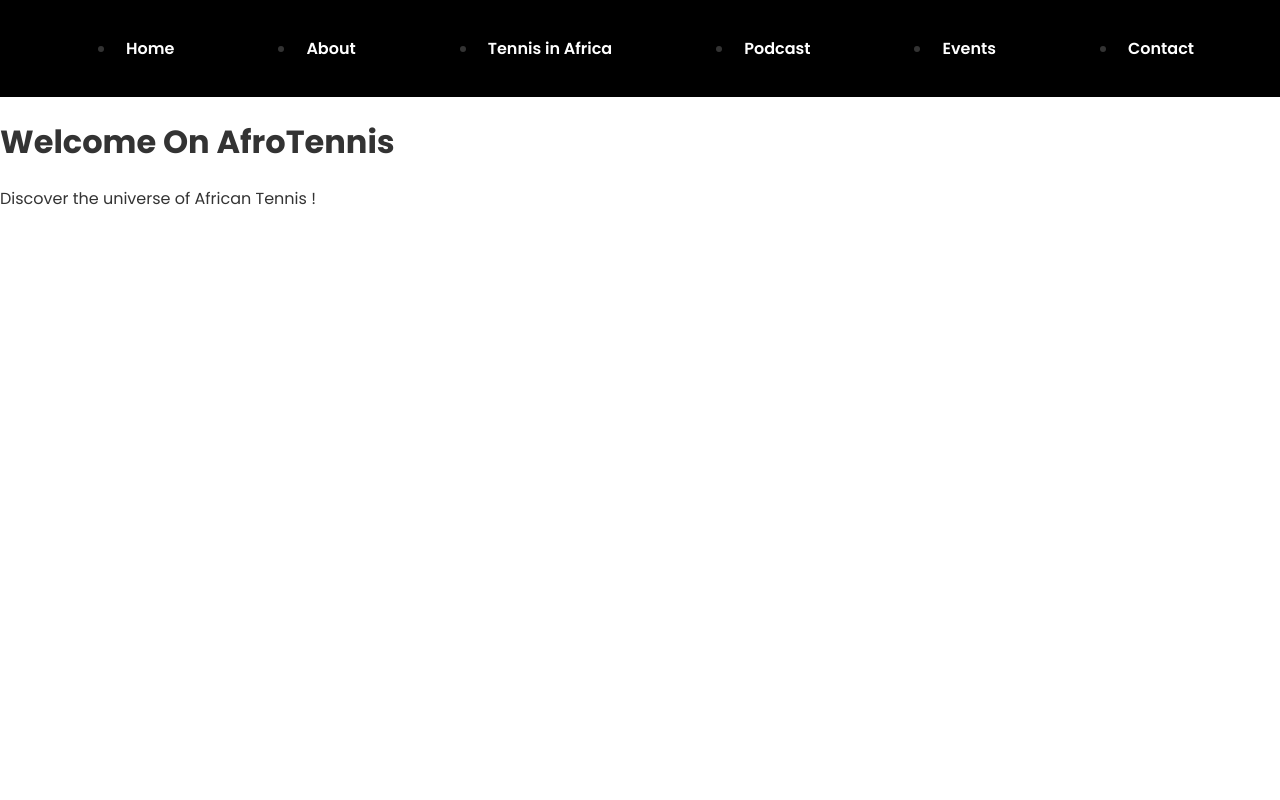
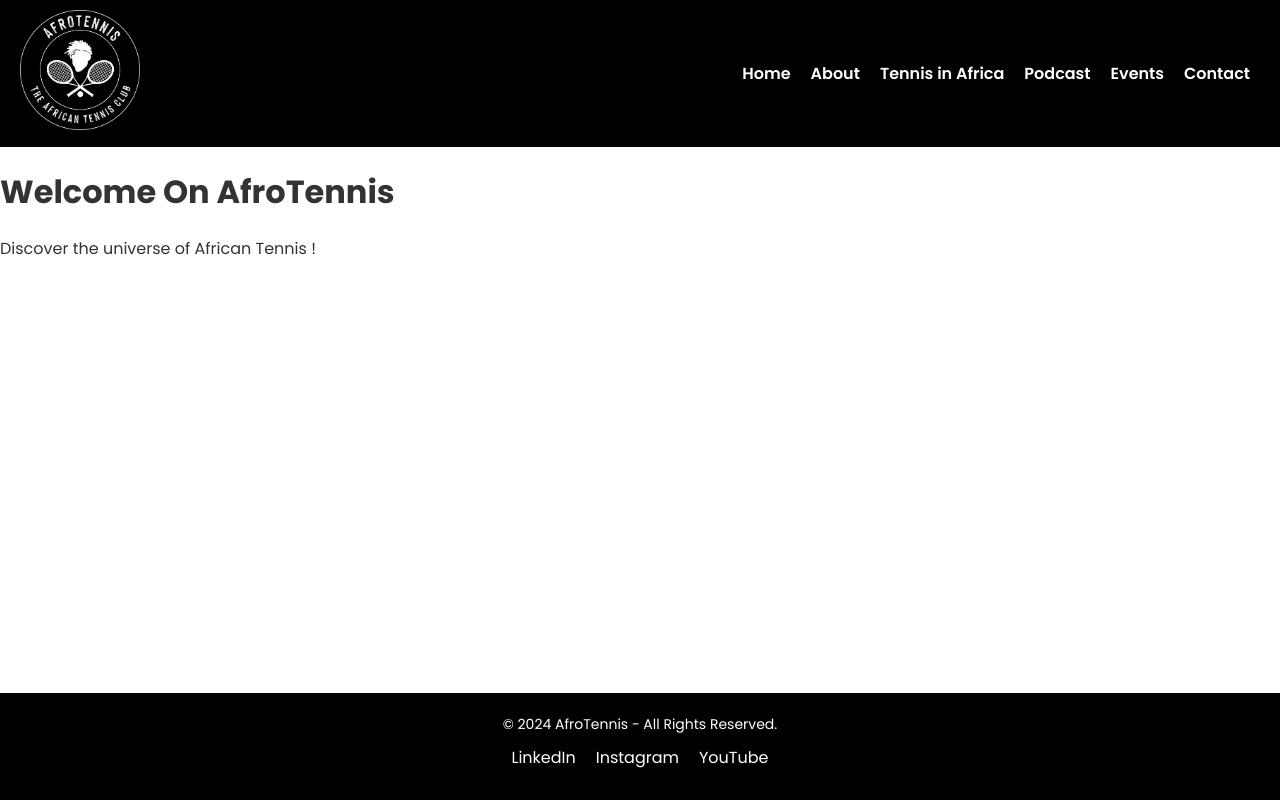
Before and after one commit to Matt0107/afrotennis, a React (Create React App) app: page / in a window 1280 px wide. Built offline with nearby package versions, Linux system fonts and the light colour scheme.

Commit message:
structure done

```diff
--- a/src/App.css
+++ b/src/App.css
@@ -6,6 +6,20 @@
   box-sizing: border-box;
   background-color: #fff;
   color: #333;
+}
+html, body {
+  height: 100%;
+  margin: 0;
+}
+
+.site-container {
+  display: flex;
+  flex-direction: column;
+  min-height: 100vh; /* Full height of the viewport */
+}
+
+.content-wrap {
+  flex: 1; /* Take up remaining space to push footer to the bottom */
 }
 
 a {
@@ -33,25 +47,28 @@
 /* Navigation Menu (Desktop version) */
 nav.desktop {
   display: flex;
-  justify-content: space-around;
-  list-style: none;
-  padding: 20px;
+  justify-content: space-between;
+  align-items: center;
+  padding: 10px 20px;
   background-color: #000;
-  position: relative; /* Desktop menu stays in place */
 }
 
 nav.desktop ul {
   display: flex;
   justify-content: space-around;
-  width: 100%;
+  list-style: none;
 }
 
 nav.desktop ul li a {
-  position: relative; /* Nécessaire pour l'animation underline */
-  color: #fff; /* Texte du menu en blanc */
+  position: relative;
+  color: #fff;
   font-weight: 600;
   padding: 10px;
   transition: color 0.3s ease;
+}
+
+nav.desktop ul li a:hover {
+  color: #ddd;
 }
 
 nav.desktop ul li a::after {
@@ -61,40 +78,42 @@
   height: 2px;
   bottom: 0;
   left: 0;
-  background-color: #fff; /* Soulignement en blanc */
-  transition: width 0.3s ease; /* Animation de la largeur */
-}
-
-nav.desktop ul li a:hover {
-  color: #ddd;
+  background-color: #fff;
+  transition: width 0.3s ease;
 }
 
 nav.desktop ul li a:hover::after {
-  width: 100%; /* Soulignement qui s'étend sous le texte */
+  width: 100%;
+}
+
+.nav-logo img {
+  width: 120px; /* Adjust size as needed */
 }
 
 /* Full-screen menu (Mobile version) */
 nav.mobile {
   position: fixed;
   top: 0;
-  right: -100%; /* Hidden off-screen by default */
+  right: -100%;
   width: 100%;
   height: 100%;
   background-color: #000;
   display: flex;
   justify-content: center;
   align-items: center;
-  transition: right 0.5s ease; /* Smooth sliding transition */
+  transition: right 0.5s ease;
+  z-index: 1; /* Ensure the menu is above other elements */
 }
 
 nav.mobile.open {
-  right: 0; /* Slide the menu in from the right */
+  right: 0;
 }
 
 nav.mobile ul {
   list-style: none;
   text-align: center;
   flex-direction: column;
+  z-index: 2; /* Ensure the text is above the background logo */
 }
 
 nav.mobile ul li {
@@ -103,14 +122,32 @@
 
 nav.mobile ul li a {
   color: #fff;
-  font-size: 24px;
+  font-size: 22px; /* Reduce font size for mobile */
   font-weight: 600;
   text-transform: uppercase;
   padding: 10px;
+  z-index: 2; /* Ensure that the text is always on top */
 }
 
 nav.mobile ul li a:hover {
   color: #ddd;
+}
+
+/* Add a blur effect to the logo background */
+nav.mobile::before {
+  content: "";
+  position: absolute;
+  top: 0;
+  left: 0;
+  width: 100%;
+  height: 100%;
+  background-image: url('./assets/images/logo-white.png'); /* Ensure the correct image path */
+  background-size: 250px 250px;
+  background-repeat: no-repeat;
+  background-position: center;
+  filter: blur(2.5px); /* Blur effect */
+  opacity: 0.2; /* Slightly increase opacity for better visibility */
+  z-index: 1; /* Ensure the blur effect is behind the text */
 }
 
 /* Layout Styles */
@@ -125,16 +162,47 @@
   text-align: center;
 }
 
-footer {
-  background-color: #000;
+/* Footer Styles */
+.footer {
+  background-color: #000; /* Black background to match the rest of the design */
+  color: #fff; /* White text */
+  text-align: center;
+  padding: 20px 0;
+  width: 100%;
+}
+
+.footer p {
+  margin: 0;
+  font-size: 14px;
+}
+
+.footer ul {
+  list-style: none;
+  padding: 0;
+  margin: 10px 0;
+  display: flex;
+  justify-content: center;
+  gap: 20px;
+}
+
+.footer ul li {
+  display: inline;
+}
+
+.footer ul li a {
   color: #fff;
-  text-align: center;
-  padding: 40px 20px;
+  text-decoration: none;
+  font-size: 16px;
+  transition: color 0.3s ease;
+}
+
+.footer ul li a:hover {
+  color: #ddd; /* Lighten the color on hover */
 }
 
 /* Hamburger Menu Style */
 .hamburger {
-  display: none; /* Hidden by default on larger screens */
+  display: none;
   font-size: 30px;
   background: none;
   border: none;
@@ -147,23 +215,18 @@
   z-index: 1000;
 }
 
-/* Responsive Design */
 @media (max-width: 768px) {
   .hamburger {
-    display: block; /* Show hamburger on mobile */
+    display: block;
   }
 
   nav.desktop {
-    display: none; /* Hide the desktop menu on mobile */
+    display: none;
   }
 
   nav.mobile ul {
     flex-direction: column;
     align-items: center;
-  }
-
-  nav.mobile.open ul {
-    display: flex; /* Show the full-screen menu on mobile */
   }
 
   nav.mobile ul li {
@@ -172,6 +235,10 @@
 
   .container {
     width: 95%;
+  }
+  .footer ul {
+    flex-direction: column;
+    gap: 10px;
   }
 
   h1 {
--- a/src/App.js
+++ b/src/App.js
@@ -7,6 +7,7 @@
 import Podcasts from './pages/Podcasts';
 import Events from './pages/Events';
 import Contact from './pages/Contact';
+import logo from './assets/images/logo-white.png'; // Chemin vers ton logo
 
 function App() {
   const [isOpen, setIsOpen] = useState(false); // State to track menu open/close
@@ -21,7 +22,7 @@
 
   return (
     <Router>
-      <div>
+      <div className="site-container">
         {/* Hamburger button */}
         <button className="hamburger" onClick={toggleMenu}>
           &#9776; {/* Unicode for hamburger icon */}
@@ -29,6 +30,9 @@
 
         {/* Desktop Navigation Bar */}
         <nav className="desktop">
+        <div className="nav-logo">
+            <img src={logo} alt="Afrotennis Logo" />
+          </div>
           <ul>
             <li><Link to="/">Home</Link></li>
             <li><Link to="/about">About</Link></li>
@@ -51,6 +55,7 @@
           </ul>
         </nav>
 
+        <div className="content-wrap">
         {/* Routes */}
         <Routes>
           <Route path="/" element={<Home />} />
@@ -60,6 +65,17 @@
           <Route path="/events" element={<Events />} />
           <Route path="/contact" element={<Contact />} />
         </Routes>
+        </div>
+
+         {/* Footer */}
+         <footer className="footer">
+          <p>&copy; {new Date().getFullYear()} AfroTennis - All Rights Reserved.</p>
+          <ul>
+            <li><a href="https://www.linkedin.com/company/afrotennis" target="_blank" rel="noopener noreferrer">LinkedIn</a></li>
+            <li><a href="https://www.instagram.com/afrotennis/" target="_blank" rel="noopener noreferrer">Instagram</a></li>
+            <li><a href="https://www.youtube.com/channel/UCpjoo0f3uktTfwhn6wO4OYw" target="_blank" rel="noopener noreferrer">YouTube</a></li>
+          </ul>
+        </footer>
       </div>
     </Router>
   );
```
Also changed, not shown: src/assets/images/logo-black.png (added), src/assets/images/logo-white.png (added).
